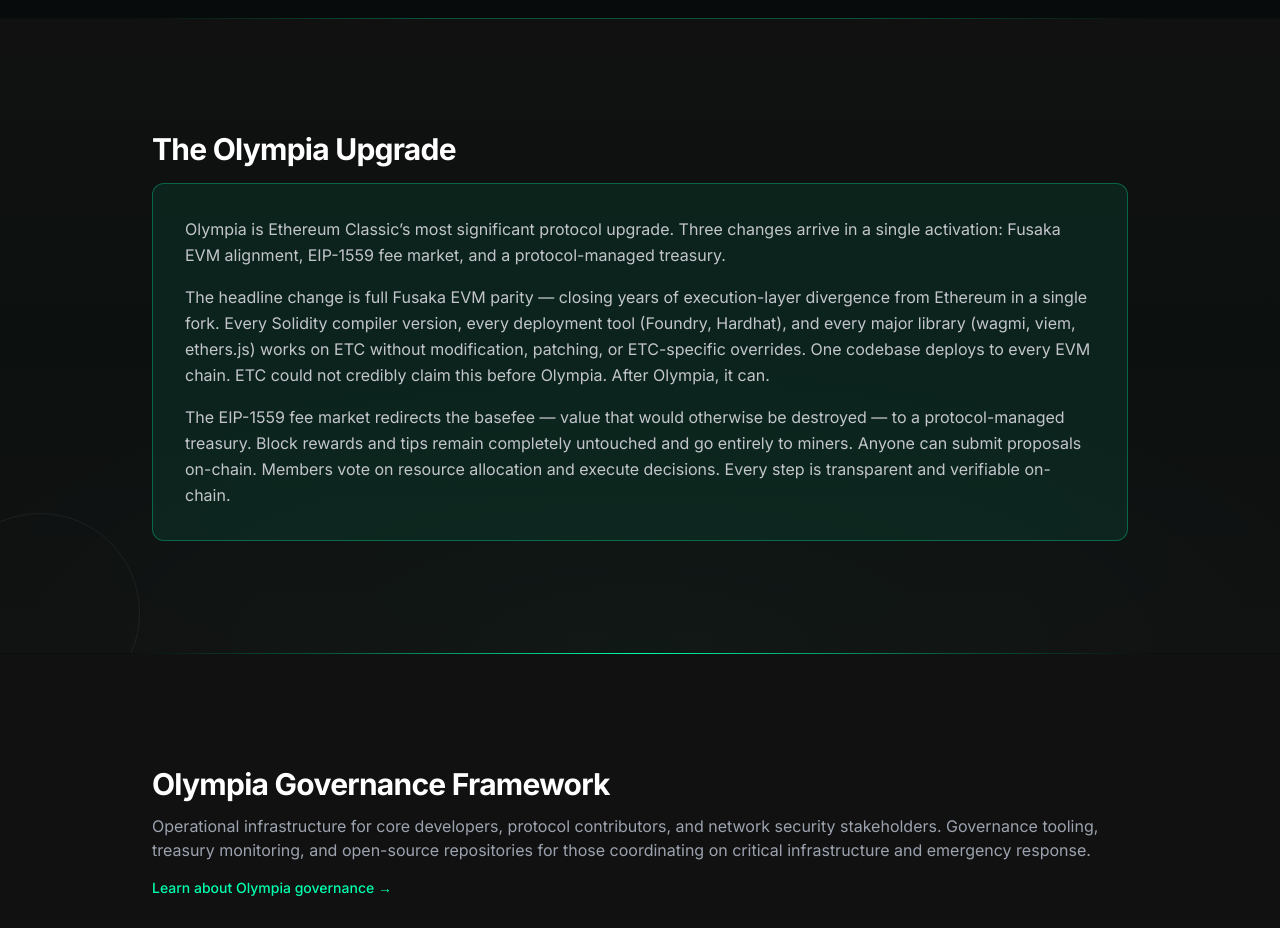
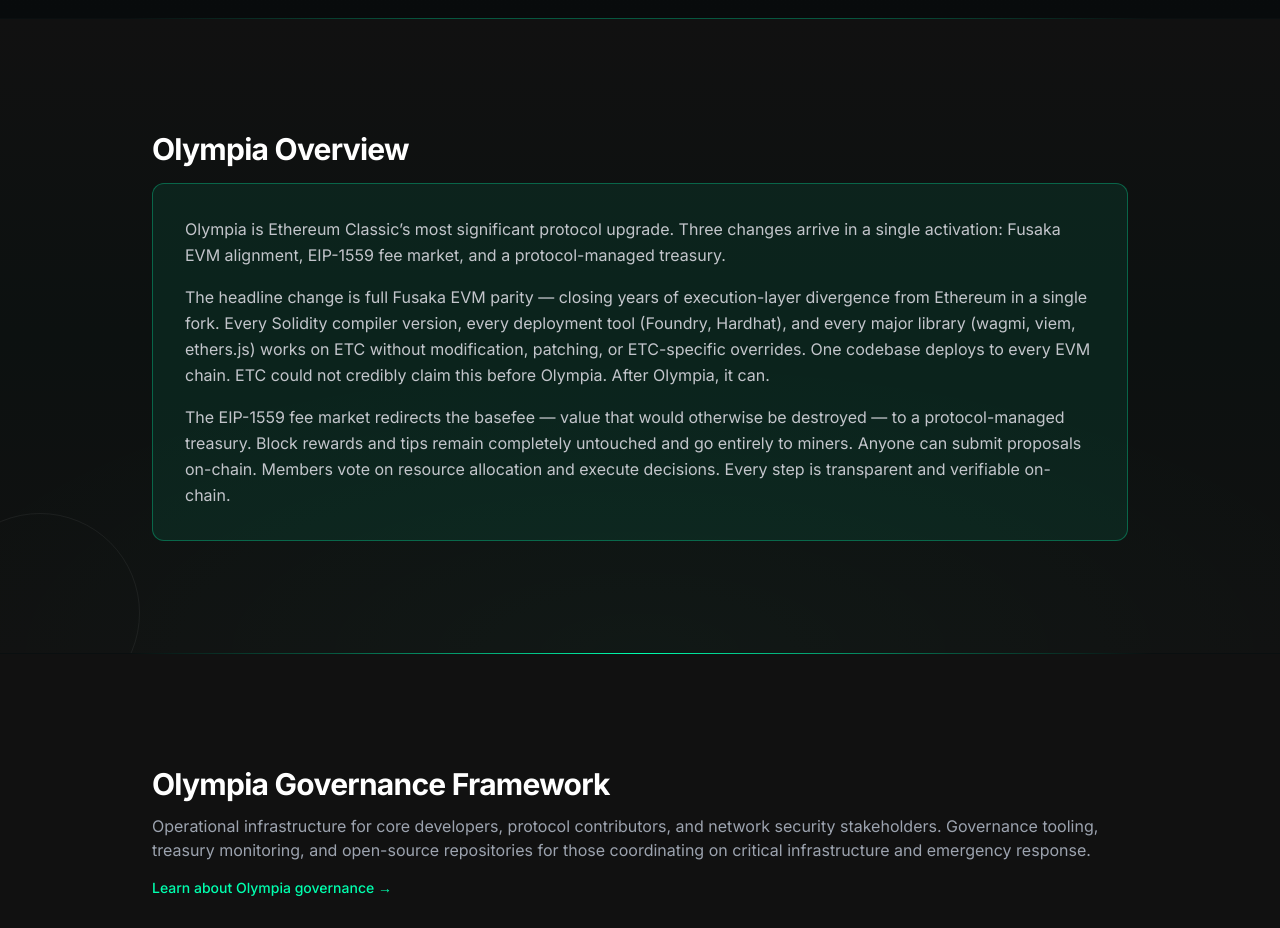
Before and after one commit to EthereumClassicDAO/ethereumclassicdao-org, a Next.js app: page /about in a window 1280 px wide. Shown: the part 5200-6128 px from the top of the page. Built offline with nearby package versions, Linux system fonts and the light colour scheme; no server answers.

Commit message:
chore(about): rename section heading to Olympia Overview
Co-Authored-By: Claude Sonnet 4.6 <noreply@anthropic.com>

```diff
--- a/components/about/OlympiaUpgradeSection.tsx
+++ b/components/about/OlympiaUpgradeSection.tsx
@@ -6,16 +6,16 @@ export function OlympiaUpgradeSection() {
     <>
       <SectionDivider />
       <section
-        aria-labelledby="the-olympia-upgrade-heading"
+        aria-labelledby="olympia-overview-heading"
         className="section-gradient geo-circle relative py-28"
       >
         <div className="relative z-10 mx-auto max-w-5xl px-6">
           <FadeIn>
             <h2
-              id="the-olympia-upgrade-heading"
+              id="olympia-overview-heading"
               className="text-3xl font-bold tracking-tight"
             >
-              The Olympia Upgrade
+              Olympia Overview
             </h2>
             <div className="mt-4 rounded-xl p-8 border border-[var(--border-brand)] bg-[var(--brand-green-subtle)] space-y-4 text-base leading-relaxed text-[var(--text-secondary)]">
               <p>
```
